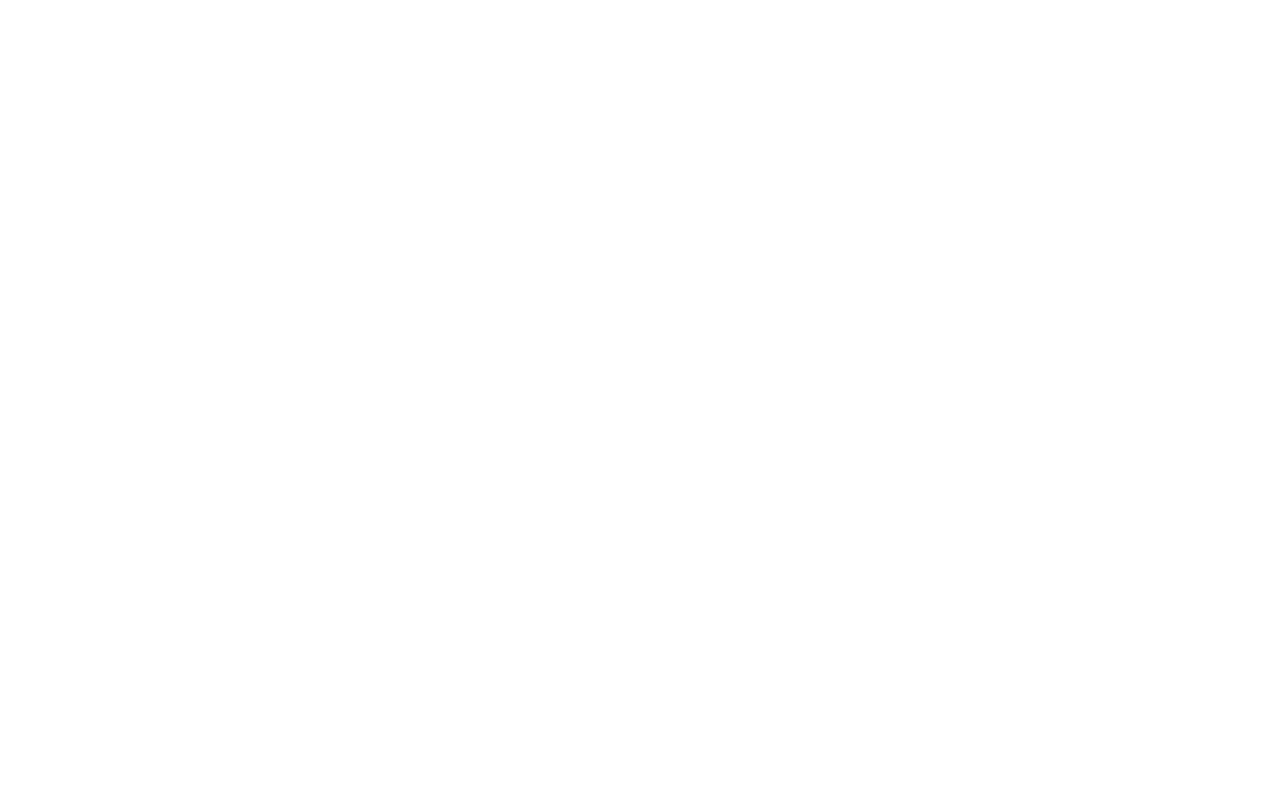
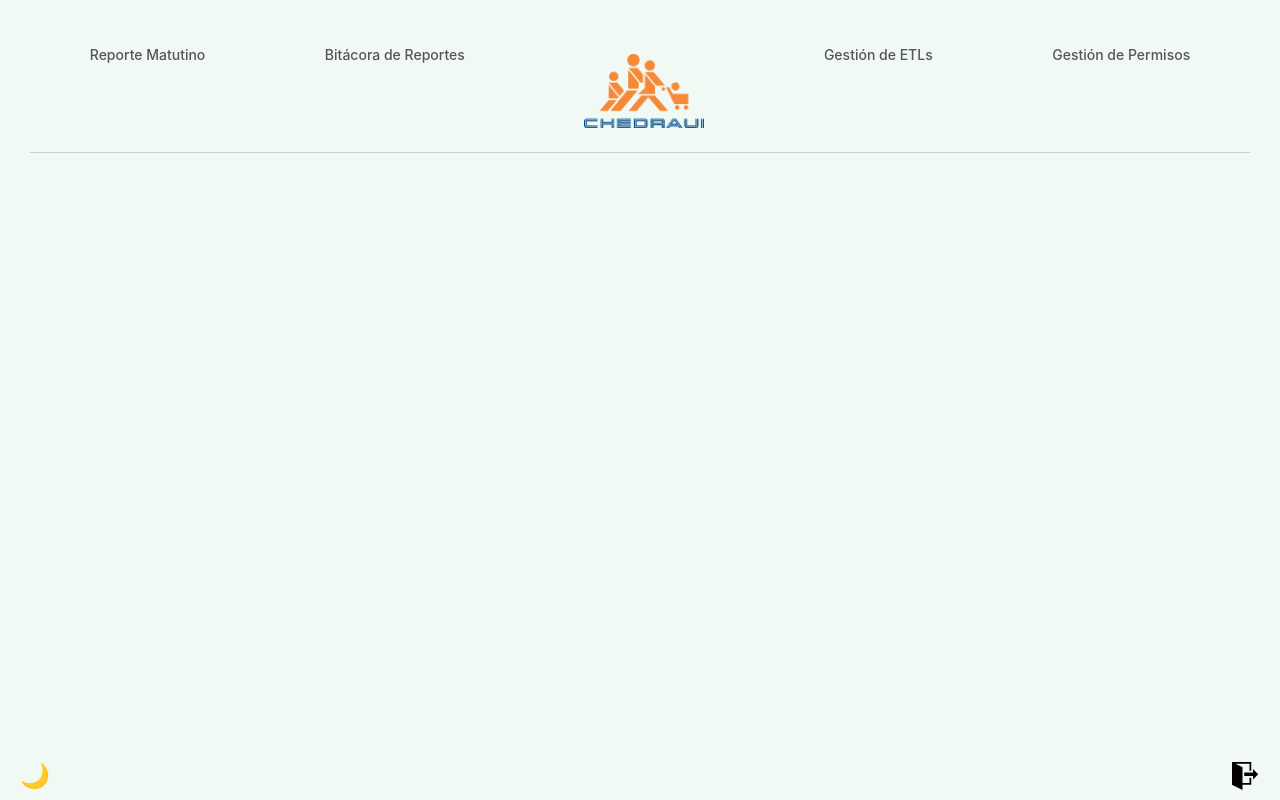
Before and after one commit to TRENCH13/ClienteETL, a React (Vite) app: page /newuser in a window 1280 px wide. Before the commit this address had no page. Built offline with nearby package versions, Linux system fonts and the light colour scheme.

Commit message:
add NewUserScreen and components directory

```diff
--- /dev/null
+++ b/src/components/NavBar.tsx
@@ -0,0 +1,55 @@
+import { View, Text, Pressable, Image } from 'react-native'
+import { useTheme } from '../context/ThemeContext'
+import { useNavigate, useLocation } from 'react-router-dom'
+import { styles } from '../screens/NewUser/NewUserStyles'
+
+export default function Navbar() {
+    const { theme } = useTheme()
+    const isDark = theme === 'dark'
+    const navigate = useNavigate()
+    const location = useLocation()
+
+    const isActive = (path: string) => location.pathname === path
+
+    return (
+        <View style={styles.navbar}>
+            <Pressable onPress={() => navigate('/morning')}>
+                <Text style={[
+                    styles.navItem,
+                    isDark && styles.navItemDark,
+                    isActive('/morning') && styles.active
+                ]}>Reporte Matutino</Text>
+            </Pressable>
+
+            <Pressable onPress={() => navigate('/logbook')}>
+                <Text style={[
+                    styles.navItem,
+                    isDark && styles.navItemDark,
+                    isActive('/logbook') && styles.active
+                ]}>Bitácora de Reportes</Text>
+            </Pressable>
+
+            <Image
+                source={{ uri: '/chedraui.png' }}
+                style={styles.logo}
+                resizeMode="contain"
+            />
+
+            <Pressable onPress={() => navigate('/etlmanage')}>
+                <Text style={[
+                    styles.navItem,
+                    isDark && styles.navItemDark,
+                    isActive('/etlmanage') && styles.active
+                ]}>Gestión de ETLs</Text>
+            </Pressable>
+
+            <Pressable onPress={() => navigate('/accessmanage')}>
+                <Text style={[
+                    styles.navItem,
+                    isDark && styles.navItemDark,
+                    isActive('/accessmanage') && styles.active
+                ]}>Gestión de Permisos</Text>
+            </Pressable>
+        </View>
+    )
+}
--- /dev/null
+++ b/src/components/ThemeSwitch.tsx
@@ -0,0 +1,34 @@
+import { Pressable, Text, View } from 'react-native'
+import { useTheme } from '../context/ThemeContext'
+import { useNavigate } from 'react-router-dom'
+import { ImExit } from 'react-icons/im'
+import { styles } from '../screens/NewUser/NewUserStyles'
+
+export default function ThemeSwitch() {
+    const { theme, toggleTheme } = useTheme()
+    const isDark = theme === 'dark'
+    const navigate = useNavigate()
+
+    const handleLogout = () => {
+        const confirmLogout = window.confirm('¿Estás seguro de que deseas salir del sistema?')
+        if (confirmLogout) {
+            navigate('/')
+        }
+    }
+
+    return (
+        <>
+            <View style={styles.themeSwitch}>
+                <Pressable onPress={toggleTheme}>
+                    <Text style={styles.themeIcon}>{isDark ? '🌞' : '🌙'}</Text>
+                </Pressable>
+            </View>
+
+            <View style={styles.logoutBtn}>
+                <Pressable onPress={handleLogout}>
+                    <ImExit size={28} color={isDark ? '#ffffff' : '#000000'} />
+                </Pressable>
+            </View>
+        </>
+    )
+}
--- a/src/main.tsx
+++ b/src/main.tsx
@@ -7,6 +7,7 @@
 import LogBookScreen from "./screens/LogBook/LogBookScreen.tsx";
 import EtlManagementScreen from "./screens/EtlManagement/EtlManagementScreen.tsx";
 import AccessManagementScreen from "./screens/AccessManagement/AccessManagementScreen.tsx";
+ import NewUserScreen from "./screens/NewUser/NewUserScreen.tsx";
 
 ReactDOM.createRoot(document.getElementById('root')!).render(
     <React.StrictMode>
@@ -18,6 +19,7 @@
                     <Route path="/logbook" element={<LogBookScreen />} />
                     <Route path="/etlmanage" element={<EtlManagementScreen />} />
                     <Route path="/accessmanage" element={<AccessManagementScreen />} />
+                    <Route path="/newuser" element={<NewUserScreen />} />
                 </Routes>
             </BrowserRouter>
         </ThemeProvider>
--- a/src/screens/AccessManagement/AccessManagementScreen.tsx
+++ b/src/screens/AccessManagement/AccessManagementScreen.tsx
@@ -137,7 +137,7 @@
 
                 <Pressable
                     style={[styles.addBtn, isDark && styles.addBtnDark]}
-                    onPress={() => console.log("Btn Presionado")}
+                    onPress={() =>  navigate('/newuser')}
                 >
                     <Text style={[styles.addBtnTxt, isDark && styles.addBtnDark]}>Agregar Usuario</Text>
                 </Pressable>
--- /dev/null
+++ b/src/screens/NewUser/NewUserScreen.tsx
@@ -0,0 +1,20 @@
+import {
+    View,
+} from 'react-native'
+import {styles} from "./NewUserStyles.ts";
+import ThemeSwitch from "../../components/ThemeSwitch.tsx";
+import Navbar from "../../components/NavBar.tsx";
+import {useTheme} from "../../context/ThemeContext.tsx";
+
+export default function NewUserScreen() {
+    const { theme } = useTheme()
+    const isDark = theme === 'dark'
+
+    return(
+        <View style={[styles.root, isDark && styles.rootDark]}>
+            <ThemeSwitch />
+            <Navbar />
+
+        </View>
+    )
+}
--- /dev/null
+++ b/src/screens/NewUser/NewUserStyles.ts
@@ -0,0 +1,60 @@
+import {StyleSheet} from "react-native";
+
+export const styles = StyleSheet.create({
+    root: {
+        position: 'absolute',
+        top: 0,
+        bottom: 0,
+        left: 0,
+        right: 0,
+        backgroundColor: '#F1F9F5',
+        padding: 30,
+    },
+    rootDark: {
+        backgroundColor: '#1e1e1e',
+    },
+    themeSwitch: {
+        position: 'absolute',
+        bottom: 10,
+        left: 20,
+        zIndex: 100,
+    },
+    themeIcon: {
+        fontSize: 24,
+    },
+    logoutBtn:{
+        position: 'absolute',
+        bottom: 10,
+        right: 20,
+        zIndex: 100,
+    },
+    navbar: {
+        flexDirection: 'row',
+        justifyContent: 'space-around',
+        paddingVertical: 16,
+        borderBottomWidth: 1,
+        borderColor: '#ccc',
+    },
+    navItem: {
+        fontSize: 14,
+        color: '#555',
+        fontWeight: '500',
+    },
+    navItemDark: {
+        fontSize: 14,
+        color: '#fff',
+        fontWeight: '500',
+    },
+    active: {
+        color: '#ffffff',
+        backgroundColor: '#555',
+        paddingHorizontal: 10,
+        paddingVertical: 4,
+        borderRadius: 6,
+    },
+    logo: {
+        width: 120,
+        height: 90,
+        alignItems: "center",
+    },
+})
```
